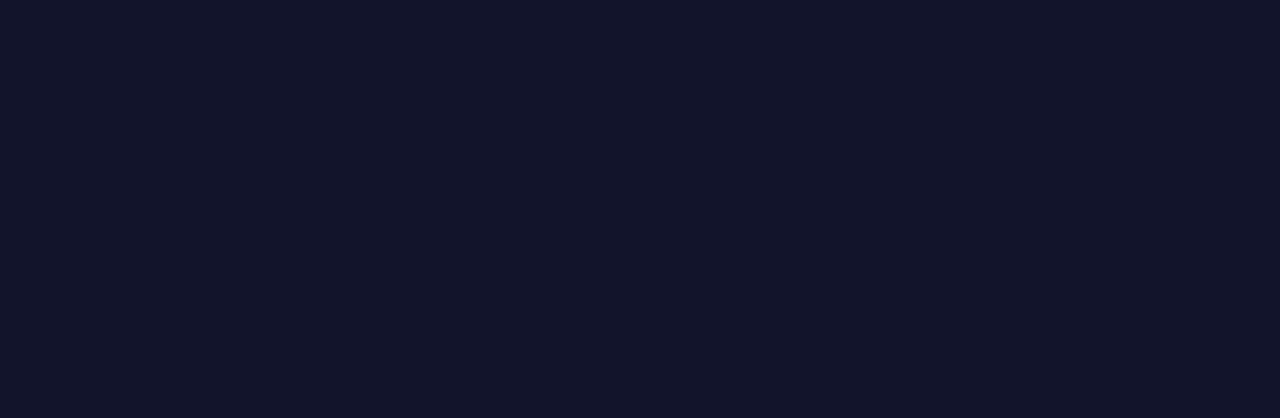
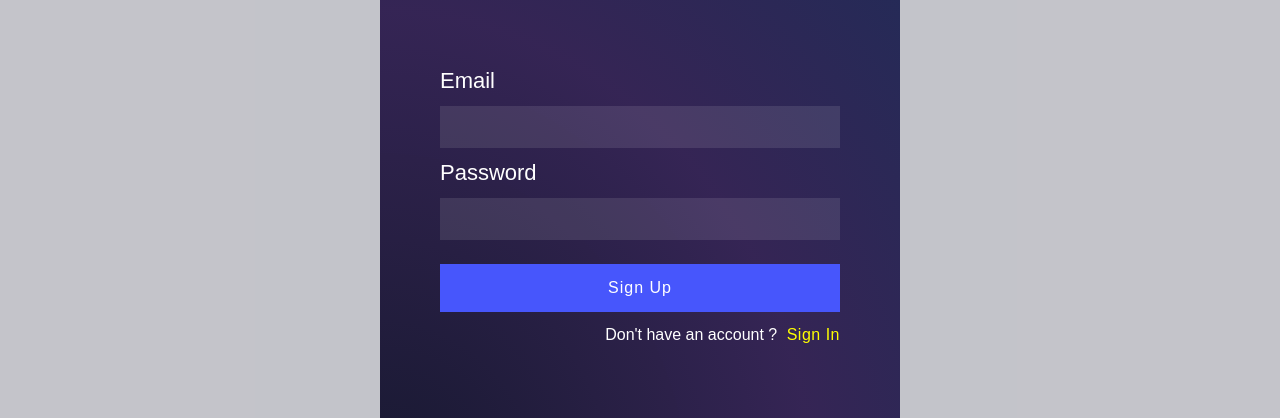
Before and after one commit to AggarwalChetan/movies-app, a React (Create React App) app: page / in a window 1280 px wide. Both pictures are taken after a click on the button "Sign In". Shown: the part 188-606 px from the top of the page. Built offline with nearby package versions, Linux system fonts and the light colour scheme; no server answers; the HTML template or start-up script is replaced by a standard one.

Commit message:
Sign In form added

```diff
--- a/package.json
+++ b/package.json
@@ -6,10 +6,11 @@
     "@testing-library/jest-dom": "^5.11.9",
     "@testing-library/react": "^11.2.5",
     "@testing-library/user-event": "^12.8.3",
+    "axios": "^0.21.1",
     "express": "^4.17.1",
     "react": "^17.0.1",
-    "axios": "^0.21.1",
     "react-dom": "^17.0.1",
+    "react-modal": "^3.12.1",
     "react-scripts": "4.0.3",
     "web-vitals": "^1.1.1"
   },
--- a/src/App.js
+++ b/src/App.js
@@ -1,5 +1,6 @@
 import React from 'react';
 import Movie from './components/Movies';
+import Login from './components/Login';
 
 class App extends React.Component{
   constructor(props){
@@ -55,7 +56,7 @@ class App extends React.Component{
           <form onSubmit={this.handleOnSubmit}>
             <input className="search" type="search" placeholder="Search Movies" value={this.state.searchValue} onChange={this.handleOnChange}/>
           </form>
-          <button className="signIn">Sign In</button>
+          <Login action="Sign In"/>
         </header>
 
         <div className="movie-container">
--- a/src/components/Login.js
+++ b/src/components/Login.js
@@ -1,5 +1,44 @@
-function Login(){
+import React from 'react';
+import Modal from 'react-modal';
 
+class Login extends React.Component{
+    constructor(props){
+        super(props);
+        this.state = {loginFormOpen : false, email : '', password : ''};
+      };
+
+    showLogin = () => {
+        this.setState({loginFormOpen : true});
+    }
+
+    hideLogin = () => {
+        this.setState({loginFormOpen: false})
+    }
+
+    handleChange = (event) => {
+        this.setState({[event.target.name] : event.target.value})
+    }
+    render(){
+        return (
+            <>
+               <button className="signIn" onClick={this.showLogin}>{this.props.action}</button>
+               <Modal className="login" isOpen={this.state.loginFormOpen}>
+                   <div className="loginContainer">
+                       <label>Email</label>
+                       <input type="text" name="email" value={this.state.email} onChange={this.handleChange}></input>
+                       <label>Password</label>
+                       <input type="password" name="password" value={this.state.password} onChange={this.handleChange}></input>
+                        <div className="btnContainer">
+                        <>
+                            <button>Sign Up</button>
+                            <p>Don't have an account ? <span>Sign In</span></p>
+                        </>
+                        </div>
+                   </div>
+               </Modal>
+            </>
+        );
+    }
 }
 
 export default Login;
--- a/src/index.css
+++ b/src/index.css
@@ -145,3 +145,87 @@ header{
 .tag.red{
   color: red;
 }
+
+.login {
+  width: 100%;
+  min-height: 100vh;
+  padding: 0 20px;
+  display: flex;
+}
+
+.login .loginContainer {
+  padding: 60px;
+  margin: auto;
+  width: 100%;
+  max-width: 520px;
+  min-height: 600px;
+  display: flex;
+  flex-direction: column;
+  justify-content: center;
+   background: radial-gradient(
+    ellipse at left bottom,
+    rgba(22, 24, 47, 1) 0%,
+    rgba(38, 20, 72, 0.9) 59%,
+    rgba(17, 27, 75, 0.9) 100%
+  );
+}
+
+label {
+  color: white;
+  margin: 14px 0;
+  display: block;
+  font-size: 22px;
+  line-height: 1;
+}
+
+.login .loginContainer input {
+  width: 100%;
+  border: none;
+  outline: none;
+  font-size: 19px;
+  padding: 10px;
+  background: rgba(255, 255, 255, 0.1);
+  color: #fff;
+  letter-spacing: 1px;
+}
+
+.btnContainer {
+  width: 100%;
+  padding: 24px 0;
+}
+
+p {
+  margin: 14px 0 0 0;
+  text-align: right;
+  color: #fff;
+}
+
+span {
+  color: yellow;
+  font-weight: 500;
+  letter-spacing: 0.5px;
+  margin-left: 5px;
+  cursor: pointer;
+  transition: all 400ms ease-in-out;
+}
+
+span:hover {
+  color: red;
+}
+
+.errorMsg {
+  color: red;
+  font-size: 16px;
+}
+
+.login .loginContainer .btnContainer button{
+  border: none;
+  outline: none;
+  width: 100%;
+  padding: 15px 0;
+  color: #fff;
+  font-size: 16px;
+  letter-spacing: 1px;
+  background-color: #4756fc;
+  cursor: pointer;
+}
```
Also changed, not shown: 1 other file (tests, documents, lock files or other folders).
